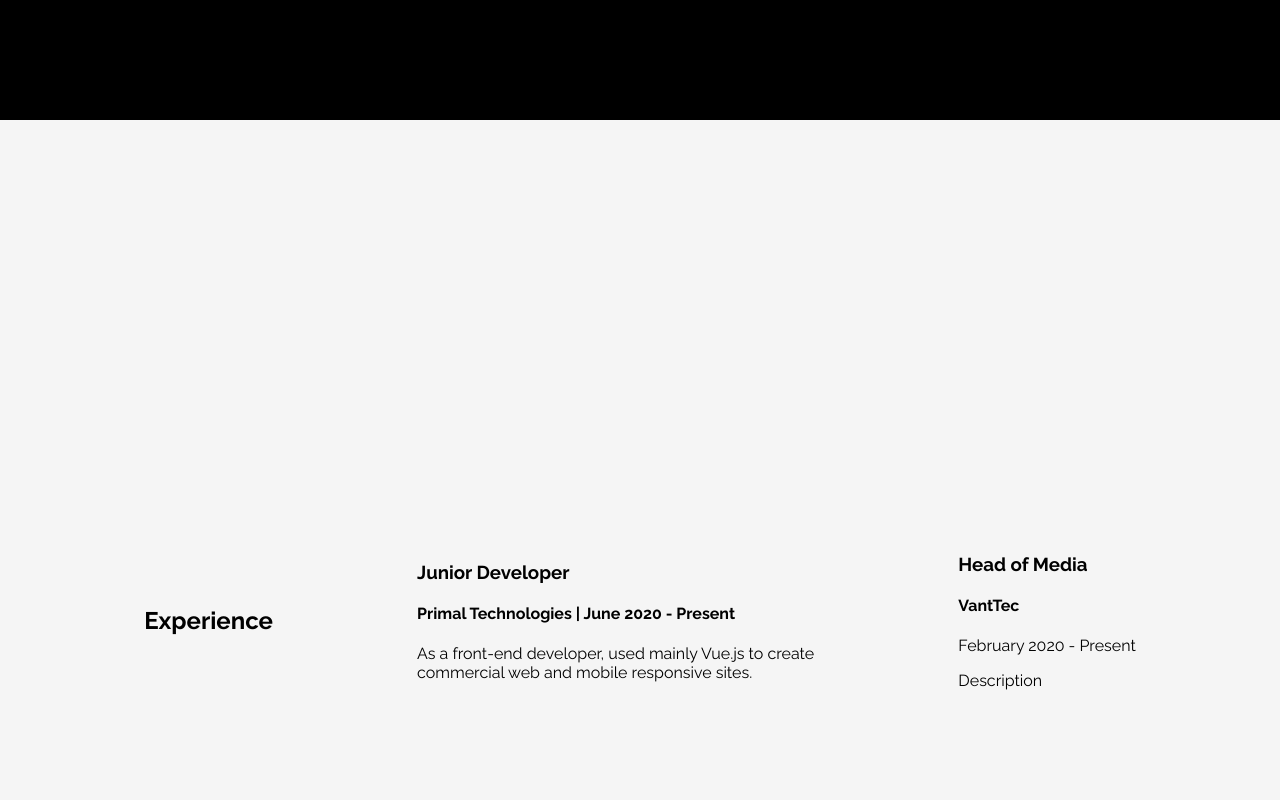
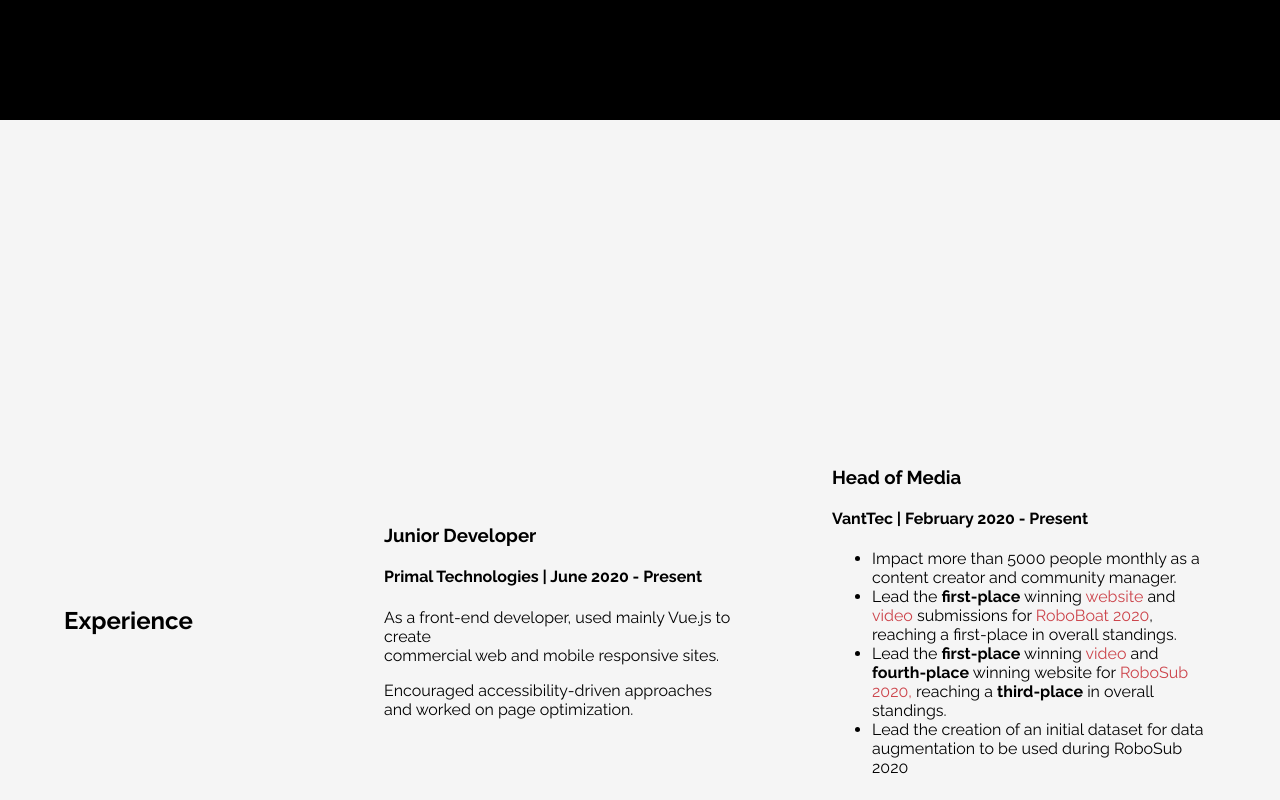
Before and after one commit to ncgo/ncgo.github.io, a plain HTML site: page index.html in a window 1280 px wide. Shown: the part 3080-3880 px from the top of the page. Drawn offline with Linux system fonts and the light colour scheme.

Commit message:
Updated Desciptions

```diff
--- a/index.html
+++ b/index.html
@@ -76,12 +76,17 @@
                     <h3>Junior Developer</h3>
                     <h4>Primal Technologies | June 2020 - Present</h4>
                     <p>As a front-end developer, used mainly Vue.js to create <br> commercial web and mobile responsive sites.</p>
+                    <p>Encouraged accessibility-driven approaches <br> and worked on page optimization.</p>
                 </div>
                 <div>
                     <h3>Head of Media</h3>
-                    <h4>VantTec</h4>
-                    <p>February 2020 - Present</p>
-                    <p>Description</p>
+                    <h4>VantTec | February 2020 - Present</h4>
+                    <ul>
+                        <li>Impact more than 5000 people monthly as a content creator and community manager.</li>
+                        <li>Lead the <strong>first-place</strong> winning <a href="https://www.vanttec.mx">website</a> and <a href="https://youtu.be/dAObTRLfQEE">video</a> submissions for <a href="https://roboboat.org/2020/07/26/2020-roboboat-final-standings/">RoboBoat 2020</a>, reaching a first-place in overall standings.</li>
+                        <li>Lead the <strong>first-place</strong> winning <a href="https://youtu.be/ii7ZPl42yV4">video</a> and <strong>fourth-place</strong> winning website for <a href=" fourth-place"> RoboSub 2020,</a> reaching a <strong>third-place</strong> in overall standings.</li>
+                        <li>Lead the creation of an initial dataset for data augmentation to be used during RoboSub 2020</li>
+                    </ul>
                 </div>
             </section>
             <div class="separate"></div>
@@ -89,9 +94,9 @@
                 <h2>Projects</h2>
                 <div class="project">
                     <h3>ConnectMeWith</h3>
-                    <h4>#BattleOfTheCamps Twitter Hackathon</h4>
-                    <p>July 31- August 2 2020</p>
-                    <p>Description</p>
+                    <h4>#BattleOfTheCamps Twitter Hackathon | July 31- August 2 2020</h4>
+                    <p>With my team, Phoenix Sankofa, developed a proposal using <br>the Twitter API that led to winning the #TwitterForEveryone Award<br> with ConnectMeWith, a social project with the potential to "help take<br> action to make Twitter a more accessible and inclusive service."</p>
+                    <p><a href="https://devpost.com/software/connectmewith">Check out our project on DevPost</a></p>
                     <a href="https://devpost.com/software/connectmewith" target="_blank"><img src="https://challengepost-s3-challengepost.netdna-ssl.com/photos/production/software_photos/001/171/759/datas/gallery.jpg" alt="Landing page of a Website"></a>
                 </div>
             </section>
@@ -106,9 +111,11 @@
                             <li>C++</li>
                             <li>Python</li>
                             <li>JavaScript</li>
+                            <li>C</li>
+                            <li>Swift</li>
                         </ul>
                         <li>SQL</li>
-                        <li>otros</li>
+                        <li></li>
                     </ul>
                 </div>
             </section>
--- a/styles.css
+++ b/styles.css
@@ -166,6 +166,18 @@ nav {
     flex-grow: 1;
     align-items: center;
     padding-top: 25vh;
+    display: grid;
+    grid-template-columns: 20% 30% 30%;
+}
+
+a {
+    color: #cc444b;
+    text-decoration: none;
+}
+
+a:hover{
+    color: #550e11;
+    text-decoration: none;
 }
 
 #Projects {
```
